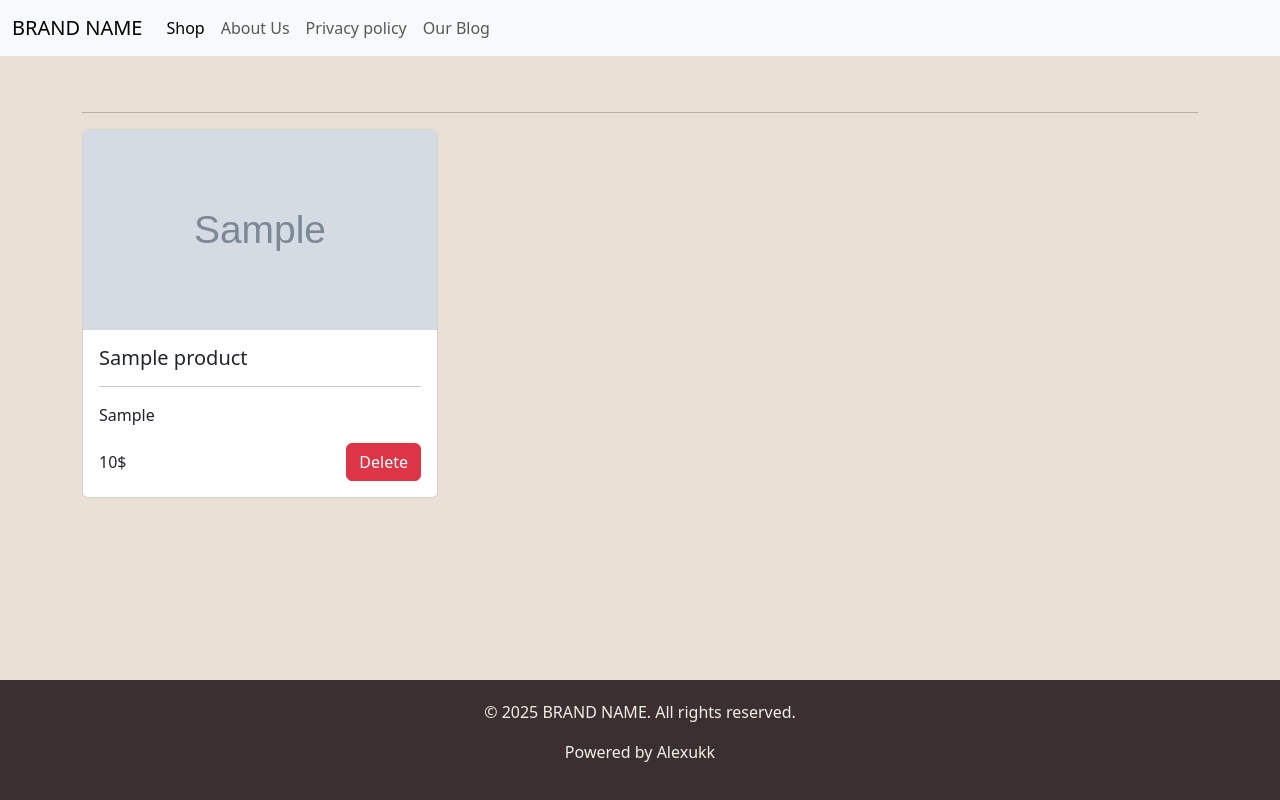
After one commit to Alexukk/Diordiev-Crafts, a Flask app: page /delete-product in a window 1280 px wide. The commit adds this page. Run offline with Flask 3, Linux system fonts and the light colour scheme; the visitor is signed in with stand-in values (Sample User, id 1); tables that the repository leaves empty hold one stand-in row (values such as "Sample post"); grey boxes marked "Sample" are stand-in pictures.

Commit message:
Added logic for deleting products. Small navbar fix

```diff
--- a/main.py
+++ b/main.py
@@ -191,6 +191,52 @@ def create_product():
     return render_template('create_product.html')
 
 
+@app.route('/delete-product', methods=['GET'])
+def delete_product_page():
+    if not session.get("logged_in"):
+        flash('You need to be logged in to delete a product.', 'warning')
+        return redirect(url_for('login'))
+
+    all_products = Product.query.all()
+    return render_template('delete_product.html', products=all_products)
+
+
+@app.route('/delete-product/<int:product_id>', methods=['POST'])
+def delete_product(product_id):
+    if not session.get("logged_in"):
+        flash('You need to be logged in to delete a product.', 'warning')
+        return redirect(url_for('login'))
+
+    product_to_delete = Product.query.get_or_404(product_id)
+
+    photo_filenames = [
+        product_to_delete.photo1,
+        product_to_delete.photo2,
+        product_to_delete.photo3
+    ]
+
+    try:
+        # Сначала удаляем из БД
+        db.session.delete(product_to_delete)
+        db.session.commit()
+
+        # Затем удаляем файлы
+        for filename in photo_filenames:
+            if filename:
+                # Используем правильную переменную для пути к папке продуктов
+                file_path = os.path.join('./static/', filename)
+                if os.path.exists(file_path):
+                    os.remove(file_path)
+                else:
+                    print(f"File not found: {file_path}")
+
+        flash('Product deleted successfully!', 'success')
+    except Exception as e:
+        db.session.rollback()
+        print(f"Error during post or file deletion: {e}")
+        flash(f'Error occurred while deleting the product: {e}', 'error')
+
+    return redirect(url_for('delete_product_page'))
 
 
 # -------------------------Create post logic --------------------------------------#
--- a/templates/base.html
+++ b/templates/base.html
@@ -36,18 +36,6 @@
           <a class="nav-link" href="{{ url_for('posts') }}">Our Blog</a>
         </li>
           <hr>
-        <li class="nav-item dropdown">
-          <a class="nav-link dropdown-toggle" href="#" role="button" data-bs-toggle="dropdown" aria-expanded="false">
-            Categories
-          </a>
-          <ul class="dropdown-menu">
-            <li><a class="dropdown-item" href="{{url_for('shop', category='woodenware')}}">Woodenware</a></li>
-              <hr>
-            <li><a class="dropdown-item" href="{{url_for('shop', category='accessories')}}">Accessories</a></li>
-              <hr>
-            <li><a class="dropdown-item" href="{{url_for('shop', category='other')}}">Other</a></li>
-          </ul>
-        </li>
       </ul>
     </div>
   </div>
--- /dev/null
+++ b/templates/delete_product.html
@@ -0,0 +1,29 @@
+{% extends "base.html" %}
+
+{% block title %}Shop - Diordiev Crafts{% endblock %}
+
+{% block content %}
+    <section class="shop-page container">
+        <hr>
+        <div class="row g-4">
+            {% for product in products %}
+            <div class="col-12 col-md-6 col-lg-4">
+                <div class="card h-100">
+                     <img src="{{ './static/' + product.photo1}}" class="card-img-top" alt="{{ product.title }}">
+                    <div class="card-body">
+                        <h5 class="card-title">{{ product.title }}</h5>
+                        <hr>
+                        <p>{{ product.category }}</p>
+                        <div class="d-flex justify-content-between align-items-center mt-3">
+                            <p class="card-text mb-0">{{ product.price }}$</p>
+                            <form action="{{ url_for('delete_product', product_id=product.id) }}" method="post" style="display:inline;">
+                                <button type="submit" class="btn btn-danger">Delete</button>
+                            </form>
+                        </div>
+                    </div>
+                </div>
+            </div>
+            {% endfor %}
+        </div>
+    </section>
+{% endblock %}
--- a/templates/panel.html
+++ b/templates/panel.html
@@ -16,7 +16,7 @@
         <div class="admin-card">
             <h3>Manage Products</h3>
             <p>View, edit, or delete existing products.</p>
-            <a href="#" class="admin-button">Go</a>
+            <a href="{{ url_for('delete_product_page') }}" class="admin-button">Go</a>
         </div>
 
         <div class="admin-card">
```
Also changed, not shown: DB_utilities.py (deleted), instance/DiordievCrafts.db, models.py (added), static/uploads/products/20250907165315037932_Screenshot_2025-04-09_112349.png (deleted), static/uploads/products/20250907225647309263_Screenshot_2025-04-03_182616.png (deleted), static/uploads/products/20250907225647309263_Screenshot_2025-04-03_182645.png (deleted), static/uploads/products/20250907225647309263_Screenshot_2025-04-03_192800.png (deleted), static/uploads/products/20250907225912155908_Screenshot_2025-04-30_103021.png (deleted), static/uploads/products/20250907225912162724_Screenshot_2025-04-03_182645.png (deleted), static/uploads/products/20250907225912162724_Screenshot_2025-04-03_192800.png (deleted).
